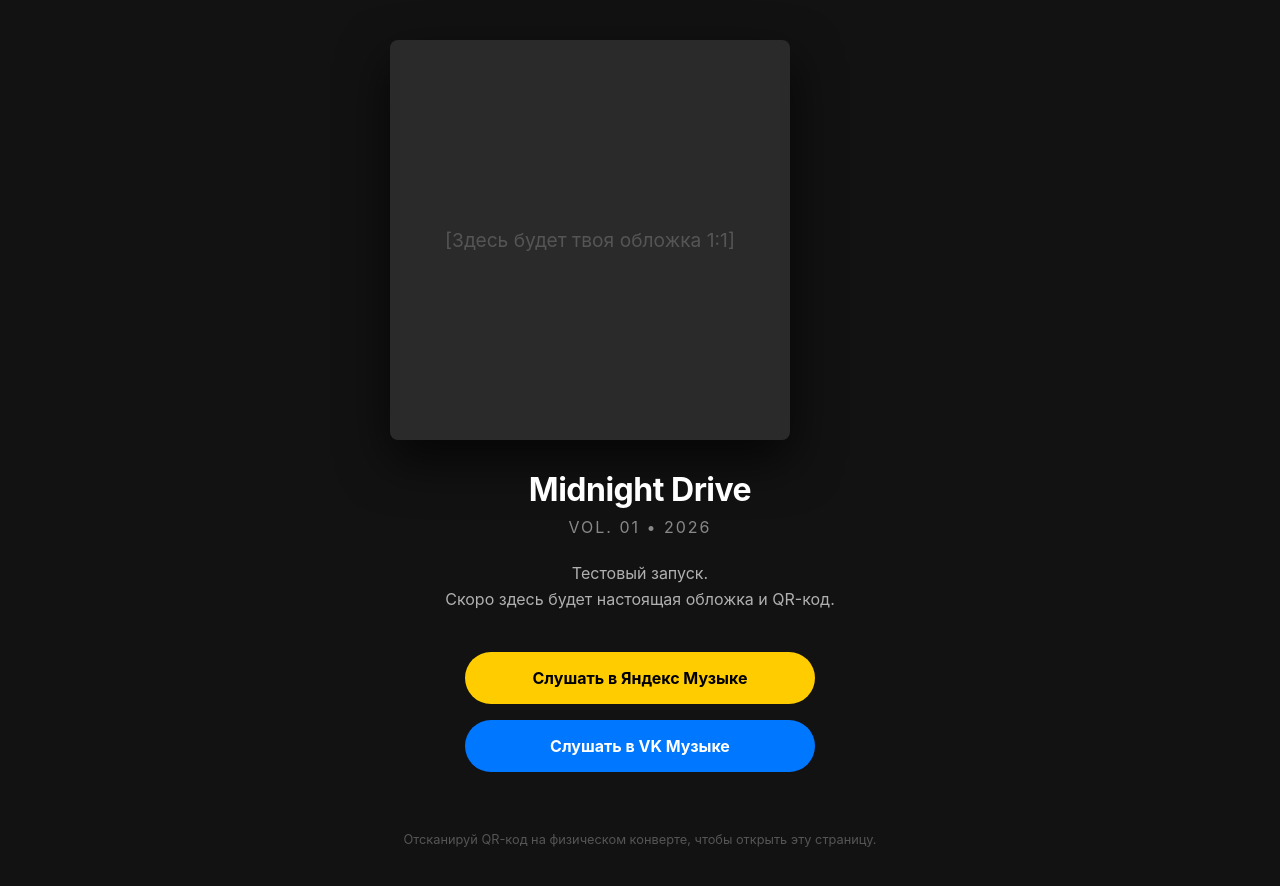
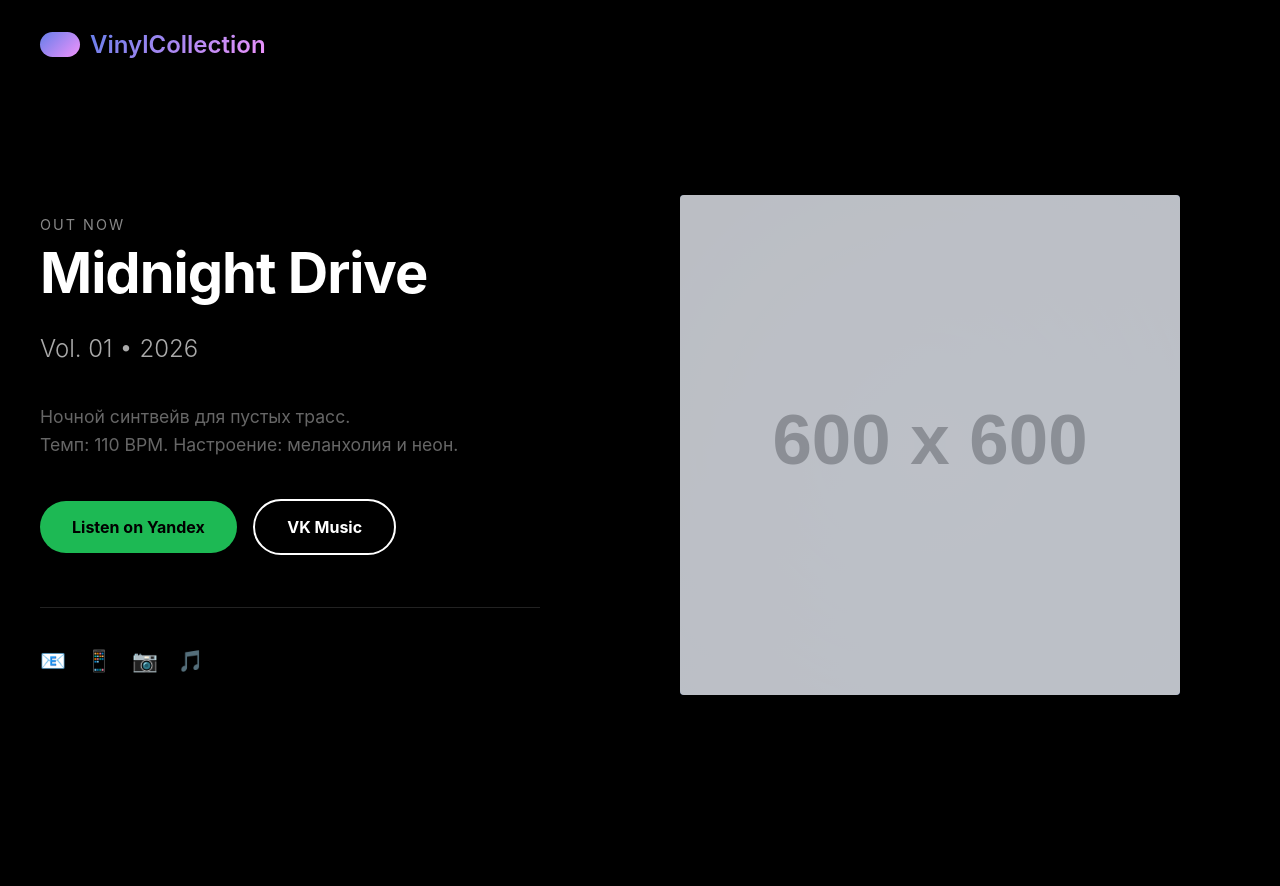
Before and after one commit to gussiero/PlayList, a plain HTML site: page vinyl-vol1/index.html in a window 1280 px wide. After the commit the page ends 800 px from the top, so only its background shows below. Drawn offline with Linux system fonts and the light colour scheme; placeholder pictures from the web are drawn by us.

Commit message:
Update index.html

```diff
--- a/vinyl-vol1/index.html
+++ b/vinyl-vol1/index.html
@@ -3,147 +3,270 @@
 <head>
     <meta charset="UTF-8">
     <meta name="viewport" content="width=device-width, initial-scale=1.0">
-    <title>Тестовый плейлист — Vol. 1</title>
+    <title>Midnight Drive — Vol. 01</title>
 
-    <!-- Open Graph: чтобы ссылка красиво выглядела в Telegram/WhatsApp -->
-    <meta property="og:title" content="Тестовый плейлист — Vol. 1">
+    <!-- Open Graph -->
+    <meta property="og:title" content="Midnight Drive — Vol. 01">
     <meta property="og:description" content="Ночной синтвейв для пустых трасс. Темп: 110 BPM.">
     <meta property="og:image" content="https://via.placeholder.com/600x600/1a1a1a/ffffff?text=Cover+Art">
     <meta property="og:type" content="website">
 
     <style>
-        body {
+        * {
             margin: 0;
             padding: 0;
+            box-sizing: border-box;
+        }
+
+        body {
             font-family: -apple-system, BlinkMacSystemFont, 'Segoe UI', Roboto, Helvetica, Arial, sans-serif;
-            background-color: #121212;
-            color: #e0e0e0;
+            background-color: #000;
+            color: #fff;
+            min-height: 100vh;
             display: flex;
             flex-direction: column;
-            align-items: center;
-            min-height: 100vh;
-            padding: 40px 20px;
+            overflow-x: hidden;
         }
 
-        .container {
-            max-width: 500px;
-            width: 100%;
-            text-align: center;
+        /* Логотип */
+        .logo {
+            padding: 30px 40px;
+            display: flex;
+            align-items: center;
+            gap: 10px;
         }
 
-        .cover-art {
-            width: 100%;
-            max-width: 400px;
-            aspect-ratio: 1 / 1;
-            background-color: #2a2a2a;
-            border-radius: 8px;
-            box-shadow: 0 20px 50px rgba(0, 0, 0, 0.7);
-            margin-bottom: 30px;
+        .logo-icon {
+            width: 40px;
+            height: 25px;
+            background: linear-gradient(135deg, #667eea 0%, #f093fb 100%);
+            border-radius: 20px;
+        }
+
+        .logo-text {
+            font-size: 1.5rem;
+            font-weight: 600;
+            background: linear-gradient(135deg, #667eea 0%, #f093fb 100%);
+            -webkit-background-clip: text;
+            -webkit-text-fill-color: transparent;
+            background-clip: text;
+        }
+
+        /* Основной контент */
+        .container {
+            flex: 1;
             display: flex;
             align-items: center;
             justify-content: center;
-            color: #555;
-            font-size: 1.2rem;
+            padding: 40px;
+            gap: 80px;
+            max-width: 1400px;
+            margin: 0 auto;
+            width: 100%;
         }
 
-        h1 {
-            font-size: 2rem;
-            margin: 0 0 8px 0;
-            letter-spacing: -0.5px;
-            color: #ffffff;
+        /* Левая часть с текстом */
+        .content {
+            flex: 1;
+            max-width: 500px;
         }
 
-        .subtitle {
-            font-size: 1rem;
+        .label {
+            font-size: 0.9rem;
             color: #888;
-            margin-bottom: 24px;
+            margin-bottom: 10px;
             text-transform: uppercase;
             letter-spacing: 2px;
         }
 
-        .description {
-            font-size: 1rem;
-            line-height: 1.6;
-            color: #b0b0b0;
-            margin-bottom: 40px;
-            padding: 0 10px;
+        h1 {
+            font-size: 3.5rem;
+            font-weight: 700;
+            margin-bottom: 30px;
+            line-height: 1.1;
+            letter-spacing: -1px;
         }
 
-        .links {
-            display: flex;
-            flex-direction: column;
-            gap: 16px;
-            width: 100%;
-            max-width: 350px;
-            margin: 0 auto;
+        .subtitle {
+            font-size: 1.5rem;
+            color: #aaa;
+            margin-bottom: 40px;
+            font-weight: 300;
         }
 
+        .description {
+            font-size: 1.1rem;
+            color: #666;
+            line-height: 1.6;
+            margin-bottom: 40px;
+        }
+
+        /* Кнопка */
         .btn {
-            display: block;
-            padding: 16px;
-            background-color: #ffffff;
-            color: #121212;
+            display: inline-block;
+            padding: 16px 32px;
+            background: #1DB954;
+            color: #000;
             text-decoration: none;
             border-radius: 50px;
             font-weight: 700;
             font-size: 1rem;
-            transition: transform 0.2s, background-color 0.2s;
+            margin-right: 12px;
+            margin-bottom: 12px;
+            transition: transform 0.2s, background 0.2s;
         }
 
         .btn:hover {
-            transform: scale(1.03);
+            transform: scale(1.05);
+            background: #1ed760;
         }
 
-        .btn.yandex {
-            background-color: #FFCC00;
-            color: #000000;
+        .btn-secondary {
+            background: transparent;
+            border: 2px solid #fff;
+            color: #fff;
         }
 
-        .btn.yandex:hover {
-            background-color: #ffd633;
+        .btn-secondary:hover {
+            background: #fff;
+            color: #000;
         }
 
-        .btn.vk {
-            background-color: #0077FF;
-            color: #ffffff;
+        /* Социальные иконки */
+        .social {
+            display: flex;
+            gap: 20px;
+            margin-top: 40px;
+            padding-top: 40px;
+            border-top: 1px solid #222;
         }
 
-        .btn.vk:hover {
-            background-color: #0066CC;
+        .social a {
+            color: #666;
+            text-decoration: none;
+            font-size: 1.3rem;
+            transition: color 0.2s;
         }
 
-        .footer {
-            margin-top: 60px;
-            font-size: 0.8rem;
-            color: #555;
+        .social a:hover {
+            color: #fff;
+        }
+
+        /* Правая часть с обложкой */
+        .cover-wrapper {
+            flex: 1;
+            display: flex;
+            justify-content: center;
+            align-items: center;
+            position: relative;
+        }
+
+        .cover {
+            width: 100%;
+            max-width: 500px;
+            aspect-ratio: 1 / 1;
+            background: linear-gradient(135deg, #1e3c72 0%, #2a5298 100%);
+            border-radius: 4px;
+            box-shadow: 0 40px 100px rgba(0, 0, 0, 0.8);
+            position: relative;
+            overflow: hidden;
+        }
+
+        .cover img {
+            width: 100%;
+            height: 100%;
+            object-fit: cover;
+            opacity: 0.9;
+        }
+
+        /* Эффект свечения для обложки */
+        .cover::before {
+            content: '';
+            position: absolute;
+            top: -50%;
+            right: -50%;
+            width: 200%;
+            height: 200%;
+            background: radial-gradient(circle, rgba(102, 126, 234, 0.3) 0%, transparent 70%);
+            animation: glow 8s ease-in-out infinite;
+        }
+
+        @keyframes glow {
+            0%, 100% { opacity: 0.5; }
+            50% { opacity: 0.8; }
+        }
+
+        /* Адаптивность для мобильных */
+        @media (max-width: 968px) {
+            .container {
+                flex-direction: column;
+                gap: 40px;
+                padding: 20px;
+            }
+
+            .content {
+                text-align: center;
+                max-width: 100%;
+            }
+
+            h1 {
+                font-size: 2.5rem;
+            }
+
+            .subtitle {
+                font-size: 1.2rem;
+            }
+
+            .cover {
+                max-width: 350px;
+            }
+
+            .social {
+                justify-content: center;
+            }
         }
     </style>
 </head>
 <body>
 
-    <div class="container">
-        <div class="cover-art">
-            [Здесь будет твоя обложка 1:1]
+    <!-- Логотип -->
+    <div class="logo">
+        <div class="logo-icon"></div>
+        <div class="logo-text">VinylCollection</div>
     </div>
 
+    <!-- Основной контент -->
+    <div class="container">
+        <!-- Левая часть -->
+        <div class="content">
+            <div class="label">Out Now</div>
             <h1>Midnight Drive</h1>
             <div class="subtitle">Vol. 01 • 2026</div>
 
             <p class="description">
-            Тестовый запуск. <br>
-            Скоро здесь будет настоящая обложка и QR-код.
+                Ночной синтвейв для пустых трасс. <br>
+                Темп: 110 BPM. Настроение: меланхолия и неон.
             </p>
 
-        <div class="links">
-            <!-- Твоя ссылка на Яндекс Музыку -->
-            <a href="https://music.yandex.ru/playlists/ee6750f8-77b8-6734-90ce-8e0c687529aa?utm_medium=copy_link&ref_id=554c79b8-32d0-41ca-8d1d-385750a21c39" class="btn yandex" target="_blank">Слушать в Яндекс Музыке</a>
-
-            <!-- Твоя ссылка на VK Музыку -->
-            <a href="https://vk.ru/audio?z=audio_playlist204833129_63/f5a6d3ec424db69216" class="btn vk" target="_blank">Слушать в VK Музыке</a>
+            <div class="buttons">
+                <a href="https://music.yandex.ru/playlists/ee6750f8-77b8-6734-90ce-8e0c687529aa" class="btn" target="_blank">Listen on Yandex</a>
+                <a href="https://vk.ru/audio?z=audio_playlist204833129_63/f5a6d3ec424db69216" class="btn btn-secondary" target="_blank">VK Music</a>
             </div>
 
-        <div class="footer">
-            Отсканируй QR-код на физическом конверте, чтобы открыть эту страницу.
+            <div class="social">
+                <a href="#">📧</a>
+                <a href="#">📱</a>
+                <a href="#">📷</a>
+                <a href="#">🎵</a>
+            </div>
+        </div>
+
+        <!-- Правая часть с обложкой -->
+        <div class="cover-wrapper">
+            <div class="cover">
+                <!-- Здесь будет твоя обложка -->
+                <img src="https://via.placeholder.com/600x600/1e3c72/ffffff?text=Your+Cover+Art" alt="Cover Art">
+            </div>
         </div>
     </div>
 
```
Lines whose indentation alone changed are shown as unchanged.
